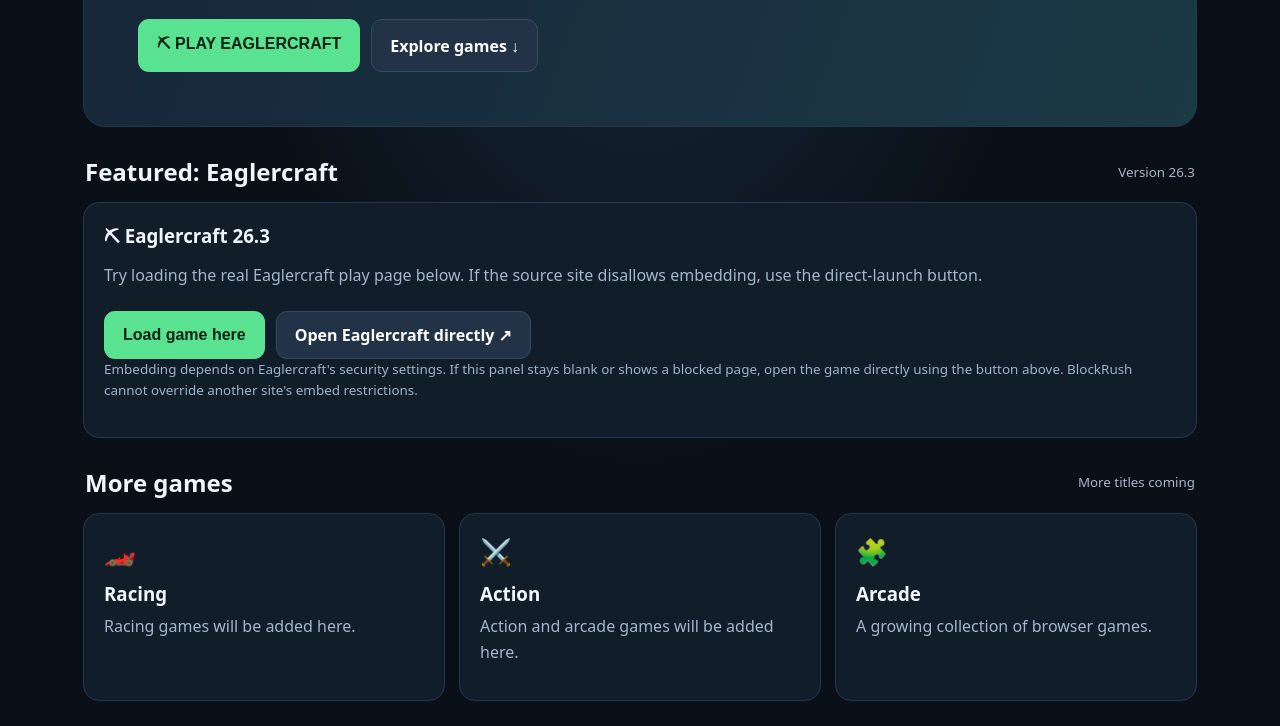
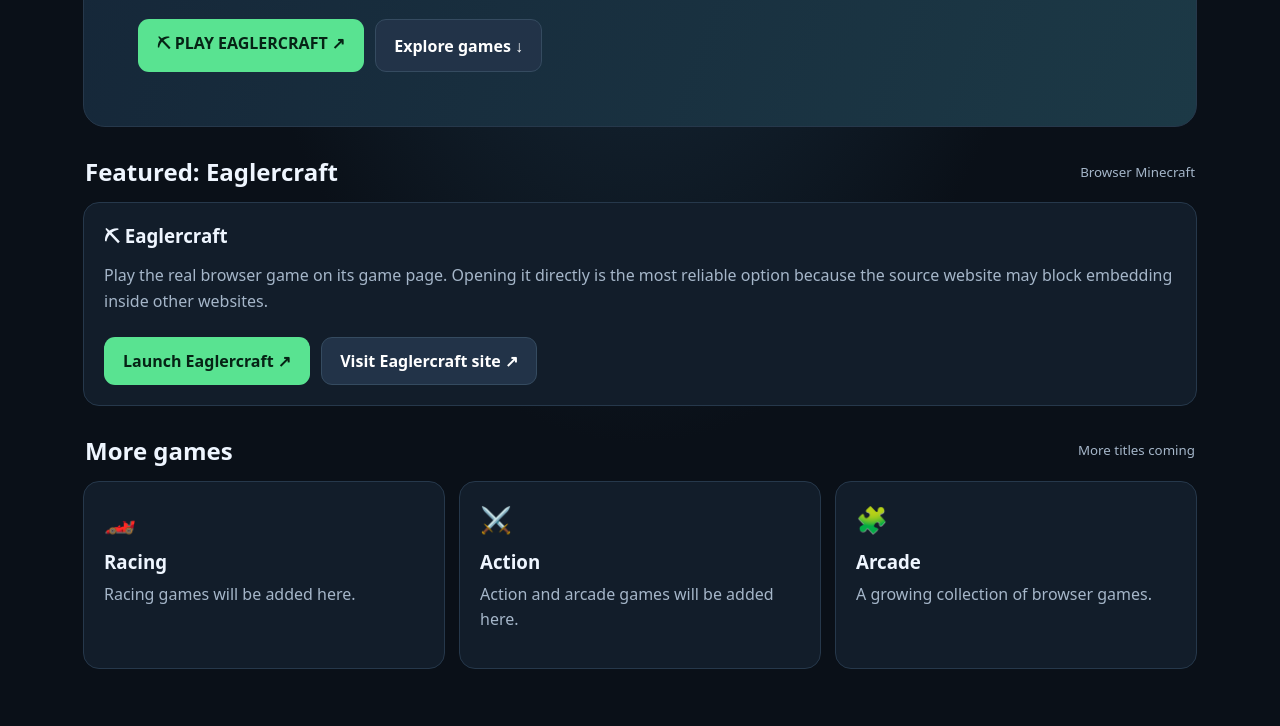
Before and after one commit to benjaminnaruto68-netizen/BlockRush, a plain HTML site: page index.html in a window 1280 px wide. Shown: the part 417-1143 px from the top of the page. Drawn offline with Linux system fonts and the light colour scheme.

Commit message:
Fix BlockRush launch buttons using direct links

```diff
--- a/index.html
+++ b/index.html
@@ -5,35 +5,26 @@
 <title>BlockRush — Browser Gaming</title>
 <meta name="theme-color" content="#101722">
 <style>
-:root{--bg:#0a1018;--panel:#121d2a;--line:#26384b;--text:#eff6ff;--muted:#a5b6c9;--green:#59e391;--blue:#78aaff}
+:root{--bg:#0a1018;--panel:#121d2a;--line:#26384b;--text:#eff6ff;--muted:#a5b6c9;--green:#59e391}
 *{box-sizing:border-box}body{margin:0;background:radial-gradient(ellipse at 50% 0,#1c3548,transparent 50%),var(--bg);color:var(--text);font-family:system-ui,Segoe UI,Arial,sans-serif}
 header{display:flex;align-items:center;justify-content:space-between;padding:15px max(16px,4vw);border-bottom:1px solid var(--line);background:#0c131dcc;position:sticky;top:0;z-index:10;backdrop-filter:blur(10px)}
 .brand{display:flex;gap:10px;align-items:center;font-weight:900;letter-spacing:.08em}.logo{display:grid;place-items:center;width:38px;height:38px;border-radius:10px;background:linear-gradient(135deg,#72efa8,#27a66b);color:#092316}
 nav{display:flex;gap:5px}nav a{color:var(--muted);text-decoration:none;padding:9px 12px;border-radius:9px}nav a:hover{background:#203043;color:white}
-main{max-width:1150px;margin:auto;padding:28px 18px 60px}.hero{border:1px solid var(--line);border-radius:22px;background:linear-gradient(110deg,#152638,#1c3946);padding:clamp(24px,5vw,54px);overflow:hidden;position:relative}.hero:after{content:"";position:absolute;right:-90px;top:-100px;width:420px;height:420px;background:radial-gradient(circle,#59e39133,transparent 65%)}.hero>*{position:relative;z-index:1}
-.badge{color:var(--green);font-size:.8rem;font-weight:800;letter-spacing:.1em}.hero h1{font-size:clamp(2.6rem,8vw,5rem);letter-spacing:-.05em;line-height:.98;margin:15px 0}.hero h1 span{color:var(--green)}p{color:var(--muted);line-height:1.6}.hero p{max-width:570px;font-size:1.05rem}
+main{max-width:1150px;margin:auto;padding:28px 18px 60px}.hero{border:1px solid var(--line);border-radius:22px;background:linear-gradient(110deg,#152638,#1c3946);padding:clamp(24px,5vw,54px);position:relative}.badge{color:var(--green);font-size:.8rem;font-weight:800;letter-spacing:.1em}.hero h1{font-size:clamp(2.6rem,8vw,5rem);letter-spacing:-.05em;line-height:.98;margin:15px 0}.hero h1 span{color:var(--green)}p{color:var(--muted);line-height:1.6}.hero p{max-width:570px;font-size:1.05rem}
 .btn{display:inline-flex;align-items:center;justify-content:center;padding:12px 18px;border-radius:11px;border:1px solid transparent;font-weight:800;text-decoration:none;cursor:pointer;font-size:1rem}.primary{background:var(--green);color:#062315}.secondary{background:#223348;border-color:#354b60;color:white}.actions{display:flex;flex-wrap:wrap;gap:11px;margin-top:22px}
 .section-title{display:flex;align-items:center;justify-content:space-between;margin:28px 2px 14px;gap:12px}.section-title h2{margin:0}.section-title small{color:var(--muted)}
-.card{background:var(--panel);border:1px solid var(--line);border-radius:16px;padding:20px}.card h3{margin:0 0 8px}.card p{margin:0 0 15px}.play-area{display:none;margin-top:15px;border:1px solid var(--line);border-radius:16px;overflow:hidden;background:#000}.play-area.open{display:block}.playbar{display:flex;align-items:center;justify-content:space-between;gap:10px;padding:10px;background:#111a25}.playbar span{font-weight:700}.playbar button{border:1px solid #384c60;background:#233246;color:white;border-radius:8px;padding:8px 12px;cursor:pointer}.frame-wrap{height:min(75vh,760px);min-height:420px;background:#000}.frame-wrap iframe{width:100%;height:100%;border:0;background:#000}.warning{font-size:.84rem;color:#9fb2c7;margin-top:12px}
+.card{background:var(--panel);border:1px solid var(--line);border-radius:16px;padding:20px}.card h3{margin:0 0 8px}.card p{margin:0 0 15px}
 .grid{display:grid;grid-template-columns:repeat(auto-fit,minmax(230px,1fr));gap:14px}.icon{font-size:1.6rem;margin-bottom:12px}
 footer{text-align:center;color:#7f92a8;border-top:1px solid #1f2d3c;padding:24px}
-@media(max-width:600px){header{padding:12px}nav a{padding:8px;font-size:.85rem}main{padding-top:18px}.hero{border-radius:17px}.frame-wrap{min-height:330px;height:65vh}}
+@media(max-width:600px){header{padding:12px}nav a{padding:8px;font-size:.85rem}main{padding-top:18px}.hero{border-radius:17px}}
 </style>
 </head>
 <body>
-<header><div class="brand"><div class="logo">B</div> BLOCKRUSH</div><nav><a href="#home">Home</a><a href="#minecraft">Minecraft</a><a href="#games">Games</a></nav></header>
+<header><div class="brand"><div class="logo">B</div><span>BLOCKRUSH</span></div><nav><a href="#home">Home</a><a href="#minecraft">Minecraft</a><a href="#games">Games</a></nav></header>
 <main id="home">
-<section class="hero"><div class="badge">BROWSER GAMING HUB</div><h1>PLAY. <span>BUILD.</span><br>RUSH.</h1><p>Jump into browser games from one place. Start with Minecraft and explore the portal as it grows.</p><div class="actions"><button class="btn primary" onclick="launchGame()">⛏ PLAY EAGLERCRAFT</button><a class="btn secondary" href="#games">Explore games ↓</a></div></section>
-<section id="minecraft"><div class="section-title"><h2>Featured: Eaglercraft</h2><small>Version 26.3</small></div>
-<div class="card"><h3>⛏ Eaglercraft 26.3</h3><p>Try loading the real Eaglercraft play page below. If the source site disallows embedding, use the direct-launch button.</p><div class="actions"><button class="btn primary" onclick="launchGame()">Load game here</button><a class="btn secondary" href="https://eaglercraft.com/play/" target="_blank" rel="noopener">Open Eaglercraft directly ↗</a></div>
-<div id="playArea" class="play-area"><div class="playbar"><span>Eaglercraft — embedded browser view</span><button onclick="fullscreenGame()">Fullscreen</button><button onclick="closeGame()">Close</button></div><div class="frame-wrap"><iframe id="gameFrame" title="Eaglercraft" allow="fullscreen; gamepad" referrerpolicy="strict-origin-when-cross-origin"></iframe></div></div>
-<p class="warning">Embedding depends on Eaglercraft's security settings. If this panel stays blank or shows a blocked page, open the game directly using the button above. BlockRush cannot override another site's embed restrictions.</p></div></section>
+<section class="hero"><div class="badge">BROWSER GAMING HUB</div><h1>PLAY. <span>BUILD.</span><br>RUSH.</h1><p>Jump into browser games from one place. Start with Minecraft and explore the portal as it grows.</p><div class="actions"><a class="btn primary" href="https://eaglercraft.com/play/" target="_blank" rel="noopener">⛏ PLAY EAGLERCRAFT ↗</a><a class="btn secondary" href="#games">Explore games ↓</a></div></section>
+<section id="minecraft"><div class="section-title"><h2>Featured: Eaglercraft</h2><small>Browser Minecraft</small></div>
+<div class="card"><h3>⛏ Eaglercraft</h3><p>Play the real browser game on its game page. Opening it directly is the most reliable option because the source website may block embedding inside other websites.</p><div class="actions"><a class="btn primary" href="https://eaglercraft.com/play/" target="_blank" rel="noopener">Launch Eaglercraft ↗</a><a class="btn secondary" href="https://eaglercraft.com/" target="_blank" rel="noopener">Visit Eaglercraft site ↗</a></div></div></section>
 <section id="games"><div class="section-title"><h2>More games</h2><small>More titles coming</small></div><div class="grid"><div class="card"><div class="icon">🏎️</div><h3>Racing</h3><p>Racing games will be added here.</p></div><div class="card"><div class="icon">⚔️</div><h3>Action</h3><p>Action and arcade games will be added here.</p></div><div class="card"><div class="icon">🧩</div><h3>Arcade</h3><p>A growing collection of browser games.</p></div></div></section>
 </main><footer>BlockRush · Independent browser gaming project</footer>
-<script>
-function launchGame(){const area=document.getElementById('playArea'),frame=document.getElementById('gameFrame');area.classList.add('open');frame.src='https://eaglercraft.com/play/';area.scrollIntoView({behavior:'smooth',block:'start')}
-}
-function closeGame(){document.getElementById('gameFrame').src='about:blank';document.getElementById('playArea').classList.remove('open')}
-function fullscreenGame(){const el=document.querySelector('.frame-wrap');if(el.requestFullscreen)el.requestFullscreen()}
-</script>
 </body></html>
```
